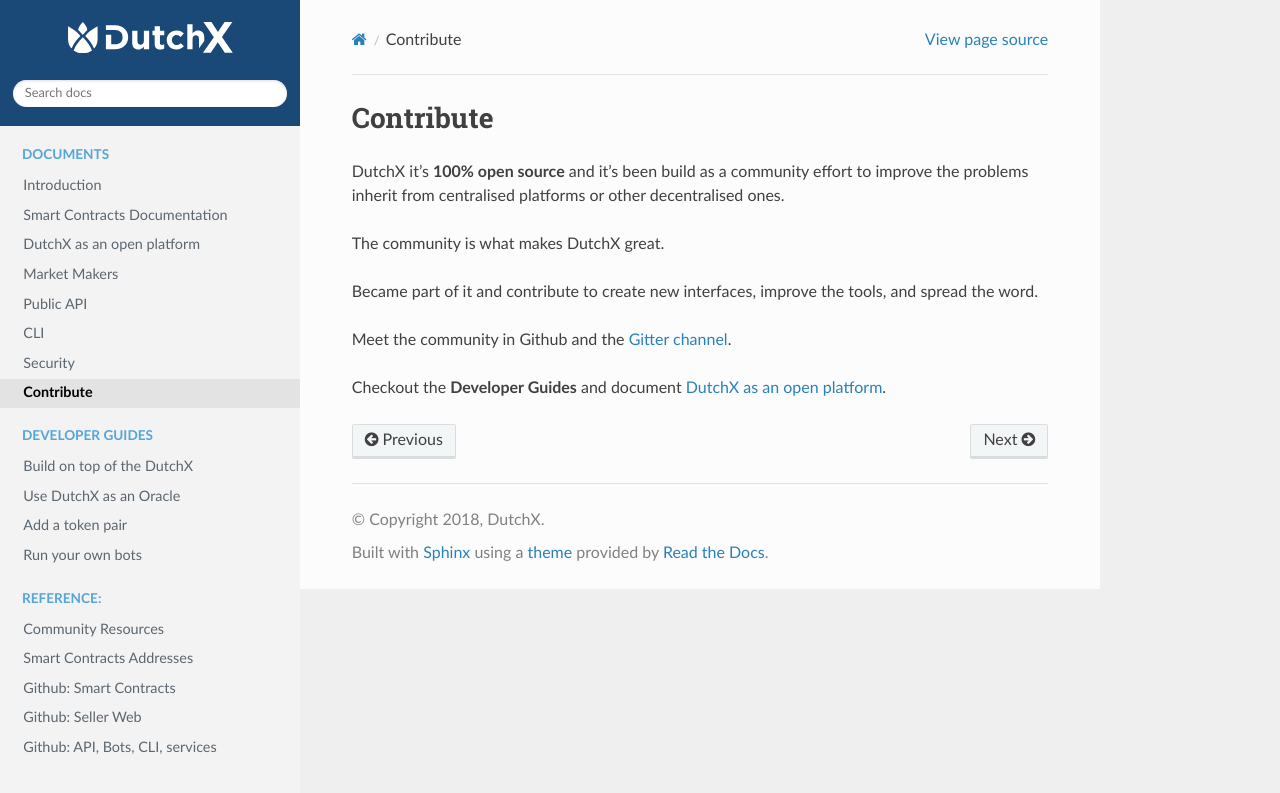
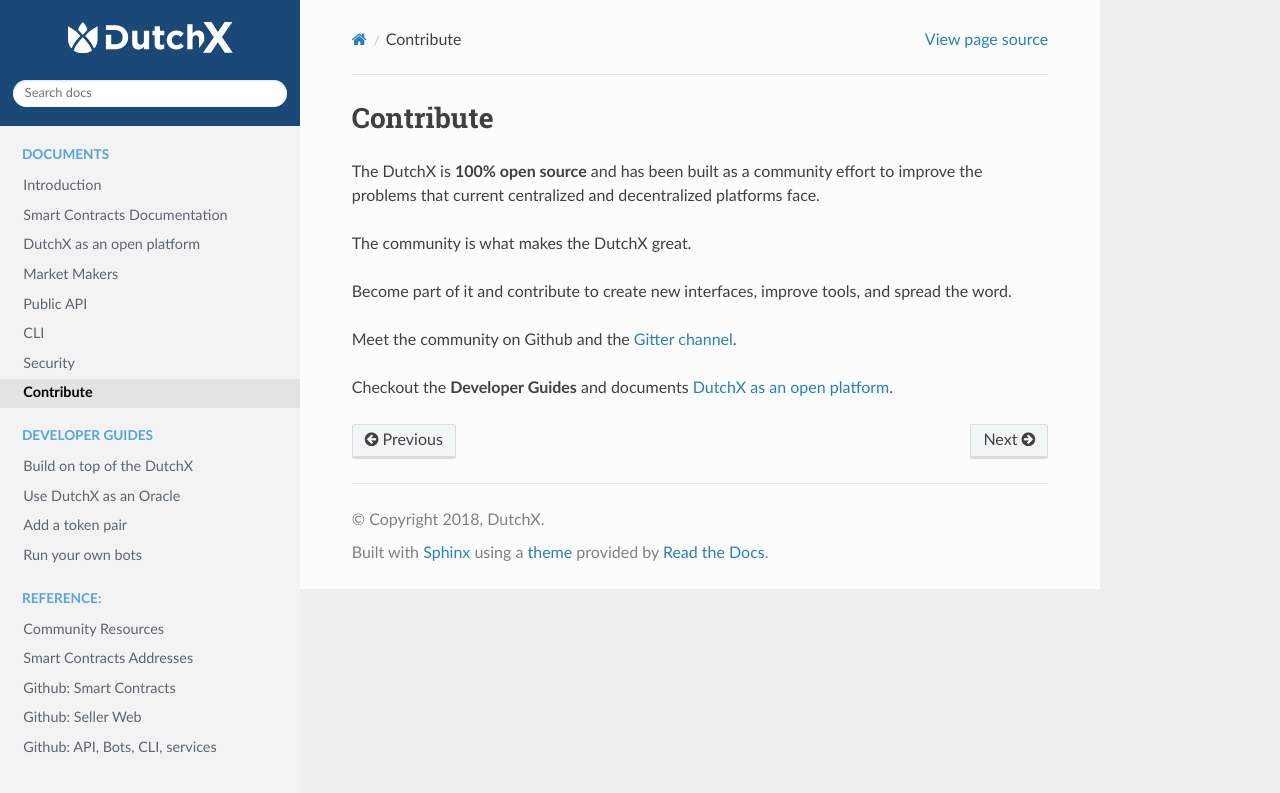
Before and after one commit to gnosis/dx-docs, a Sphinx documentation site: the page built from source/contribute.md, in a window 1280 px wide. Shown: the top 793 px of the page. Built offline with Sphinx 7.4.7 and the Read the Docs theme 2.0.0, drawn with Linux system fonts in a browser that asks for light colours.

Commit message:
Update contribute.md

```diff
--- a/source/contribute.md
+++ b/source/contribute.md
@@ -1,13 +1,13 @@
 # Contribute
-DutchX it's **100% open source** and it's been build as a community effort to improve
-the problems inherit from centralised platforms or other decentralised ones.
+The DutchX is **100% open source** and has been built as a community effort to improve
+the problems that current centralized and decentralized platforms face.
 
-The community is what makes DutchX great.
+The community is what makes the DutchX great.
 
-Became part of it and contribute to create new interfaces, improve the tools,
+Become part of it and contribute to create new interfaces, improve tools,
 and spread the word.
 
-Meet the community in Github and the [Gitter channel](https://gitter.im/gnosis/DutchX).
+Meet the community on Github and the [Gitter channel](https://gitter.im/gnosis/DutchX).
 
-Checkout the **Developer Guides** and document
+Checkout the **Developer Guides** and documents
 [DutchX as an open platform](dutchx-as-an-open-platform.html).
```
